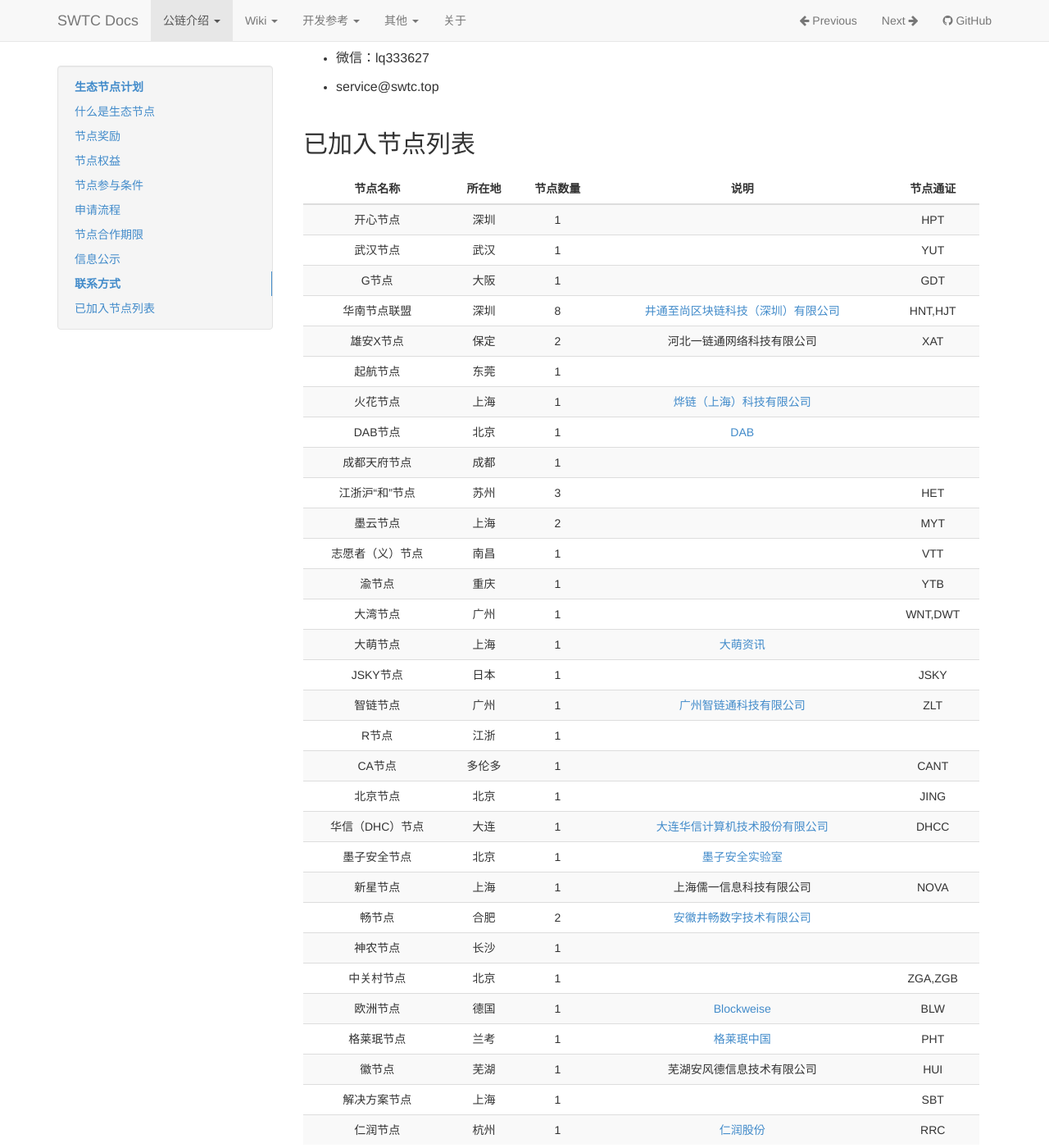
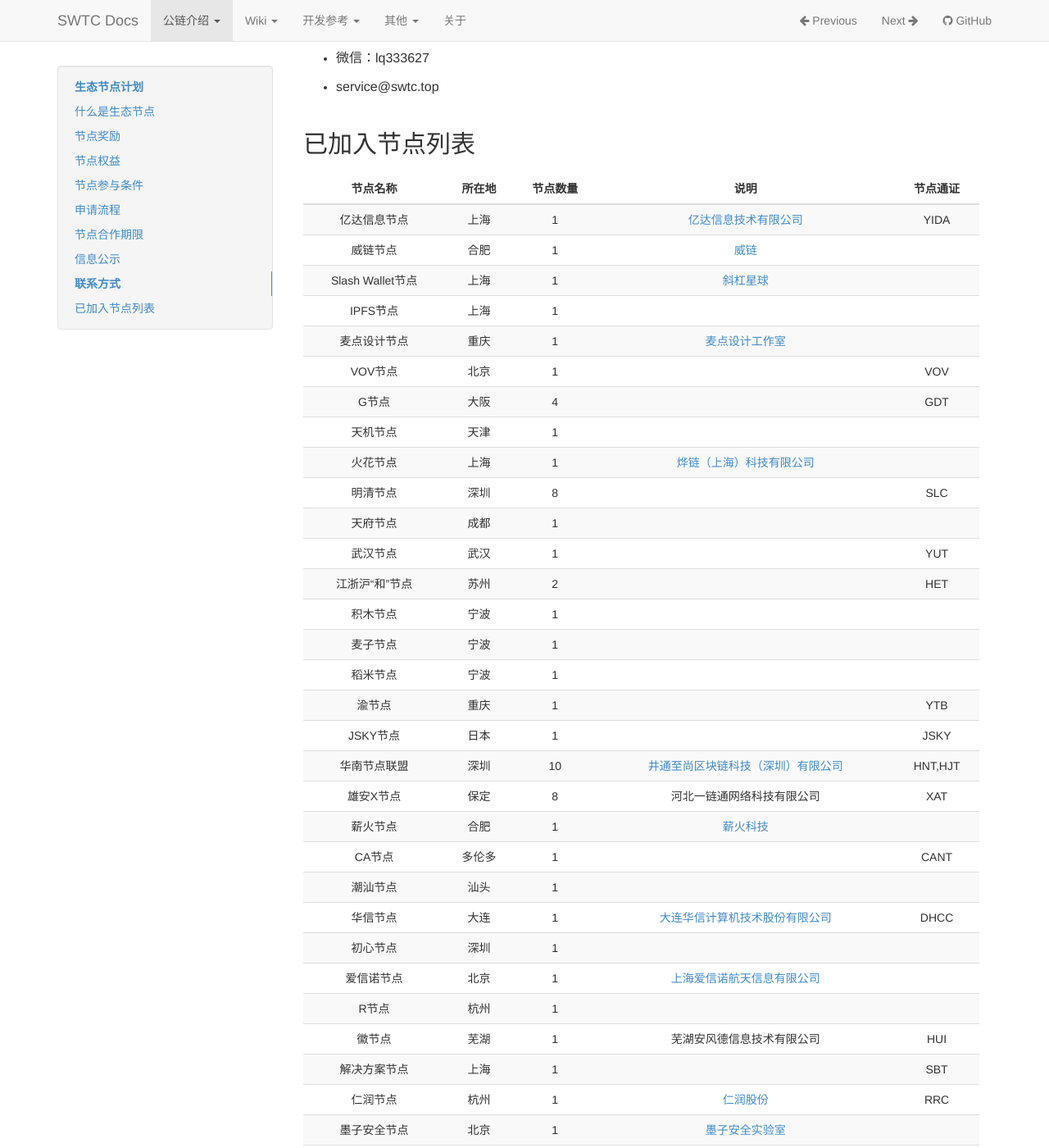
Before and after one commit to penlylu/swtcdocs, an MkDocs documentation site: the page built from docs/intro/nodestrategy.md, in a window 1280 px wide and 1400 px high, scrolled down 2371 px. Shown: the whole window at 82% size. Built offline with MkDocs 1.6.1, drawn with Linux system fonts in a browser that asks for light colours; old or Windows-style settings are respelled for this version of MkDocs.

Commit message:
Update nodestrategy.md

```diff
--- a/docs/intro/nodestrategy.md
+++ b/docs/intro/nodestrategy.md
@@ -94,34 +94,35 @@
 
 节点名称|所在地|节点数量|说明|节点通证
 :-:|:-:|:-:|:-:|:-:
-开心节点|深圳|1||HPT
+亿达信息节点|上海|1|[亿达信息技术有限公司](http://yidatec.com/)|YIDA
+威链节点|合肥|1|[威链](https://weidex.vip/)|
+Slash Wallet节点|上海|1|[斜杠星球](http://www.myslashwallet.com/)|
+IPFS节点|上海|1||
+麦点设计节点|重庆|1|[麦点设计工作室](http://www.maidianlabs.com/)|
+VOV节点|北京|1||VOV
+G节点|大阪|4||GDT
+天机节点|天津|1||
+火花节点|上海|1|[烨链（上海）科技有限公司](https://www.sparkchain.cn/)|
+明清节点|深圳|8||SLC
+天府节点|成都|1||
 武汉节点|武汉|1||YUT
-G节点|大阪|1||GDT
-华南节点联盟|深圳|8|[井通至尚区块链科技（深圳）有限公司](https://www.jingtumzs.com/)|HNT,HJT
-雄安X节点|保定|2|河北一链通网络科技有限公司|XAT
-起航节点|东莞|1||
-火花节点|上海|1|[烨链（上海）科技有限公司](https://www.sparkchain.cn/)|
-DAB节点|北京|1|[DAB](http://www.dabland.cn/)|
-成都天府节点|成都|1||
-江浙沪“和”节点|苏州|3||HET
-墨云节点|上海|2||MYT
-志愿者（义）节点|南昌|1||VTT
+江浙沪“和”节点|苏州|2||HET
+积木节点|宁波|1||
+麦子节点|宁波|1||
+稻米节点|宁波|1||
 渝节点|重庆|1||YTB
-大湾节点|广州|1||WNT,DWT
-大萌节点|上海|1|[大萌资讯](https://www.damenginfo.com/)|
 JSKY节点|日本|1||JSKY
-智链节点|广州|1|[广州智链通科技有限公司](http://www.56zlt.com/)|ZLT
-R节点|江浙|1||
+华南节点联盟|深圳|10|[井通至尚区块链科技（深圳）有限公司](https://www.jingtumzs.com/)|HNT,HJT
+雄安X节点|保定|8|河北一链通网络科技有限公司|XAT
+薪火节点|合肥|1|[薪火科技](http://xinhuokj.com/)|
 CA节点|多伦多|1||CANT
-北京节点|北京|1||JING
-华信（DHC）节点|大连|1|[大连华信计算机技术股份有限公司](http://www.dhc.com.cn/)|DHCC
-墨子安全节点|北京|1|[墨子安全实验室](http://mozi.one/)|
-新星节点|上海|1|上海儒一信息科技有限公司|NOVA
-畅节点|合肥|2|[安徽井畅数字技术有限公司](https://jccdex.cn/)|
-神农节点|长沙|1||
-中关村节点|北京|1||ZGA,ZGB
-欧洲节点|德国|1|[Blockweise](http://blockweise.com/)|BLW
-格莱珉节点|兰考|1|[格莱珉中国](http://www.grameenchina.cn/)|PHT
+潮汕节点|汕头|1||
+华信节点|大连|1|[大连华信计算机技术股份有限公司](http://www.dhc.com.cn/)|DHCC
+初心节点|深圳|1||
+爱信诺节点|北京|1|[上海爱信诺航天信息有限公司](http://sh.aisino.com/)|
+R节点|杭州|1||
 徽节点|芜湖|1|芜湖安风德信息技术有限公司|HUI
 解决方案节点|上海|1||SBT
 仁润节点|杭州|1|[仁润股份](http://www.renrunkeji.com/)|RRC
+墨子安全节点|北京|1|[墨子安全实验室](http://mozi.one/)|
+格莱珉节点|兰考|1|[格莱珉中国](http://www.grameenchina.cn/)|PHT
```
